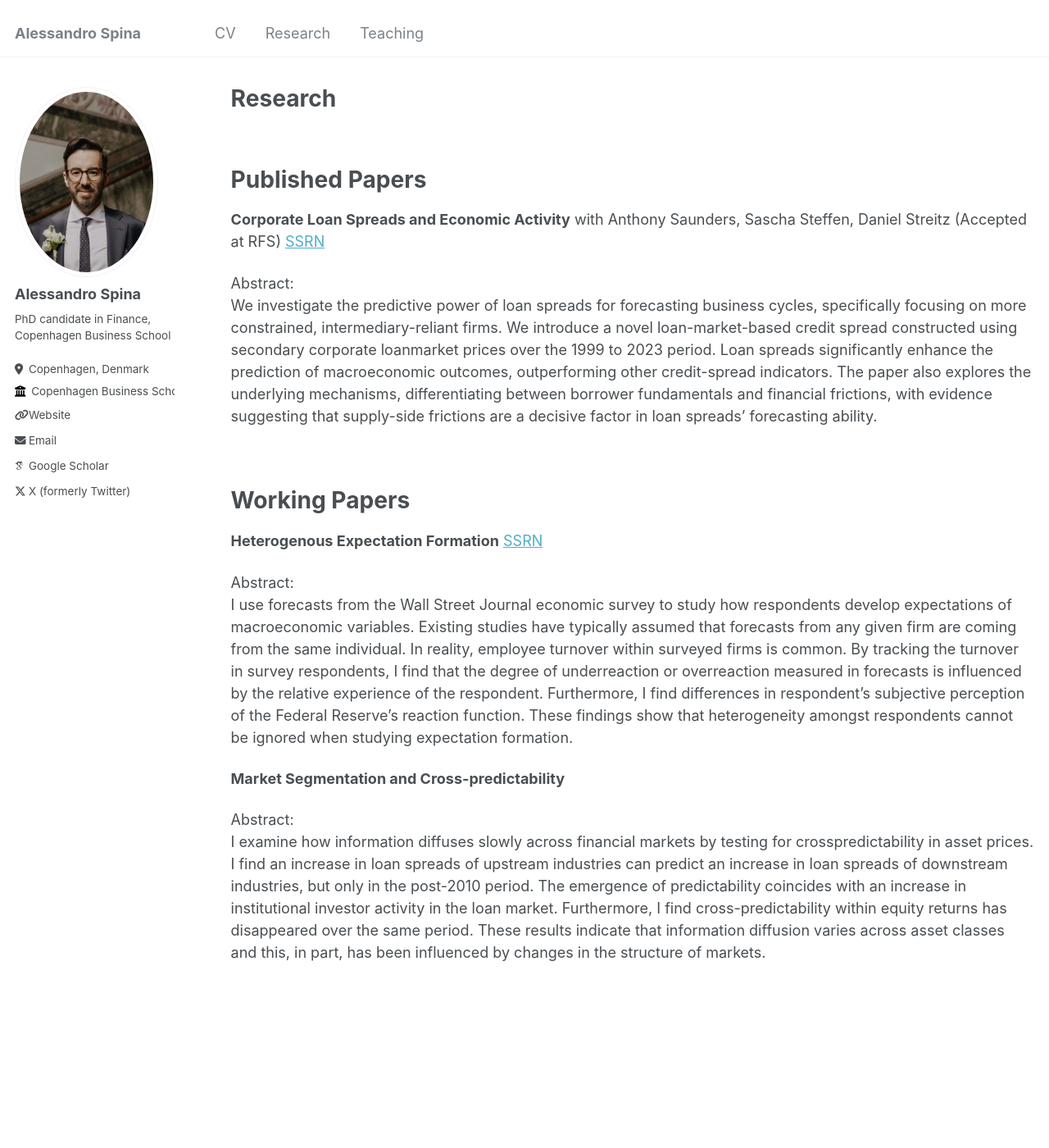
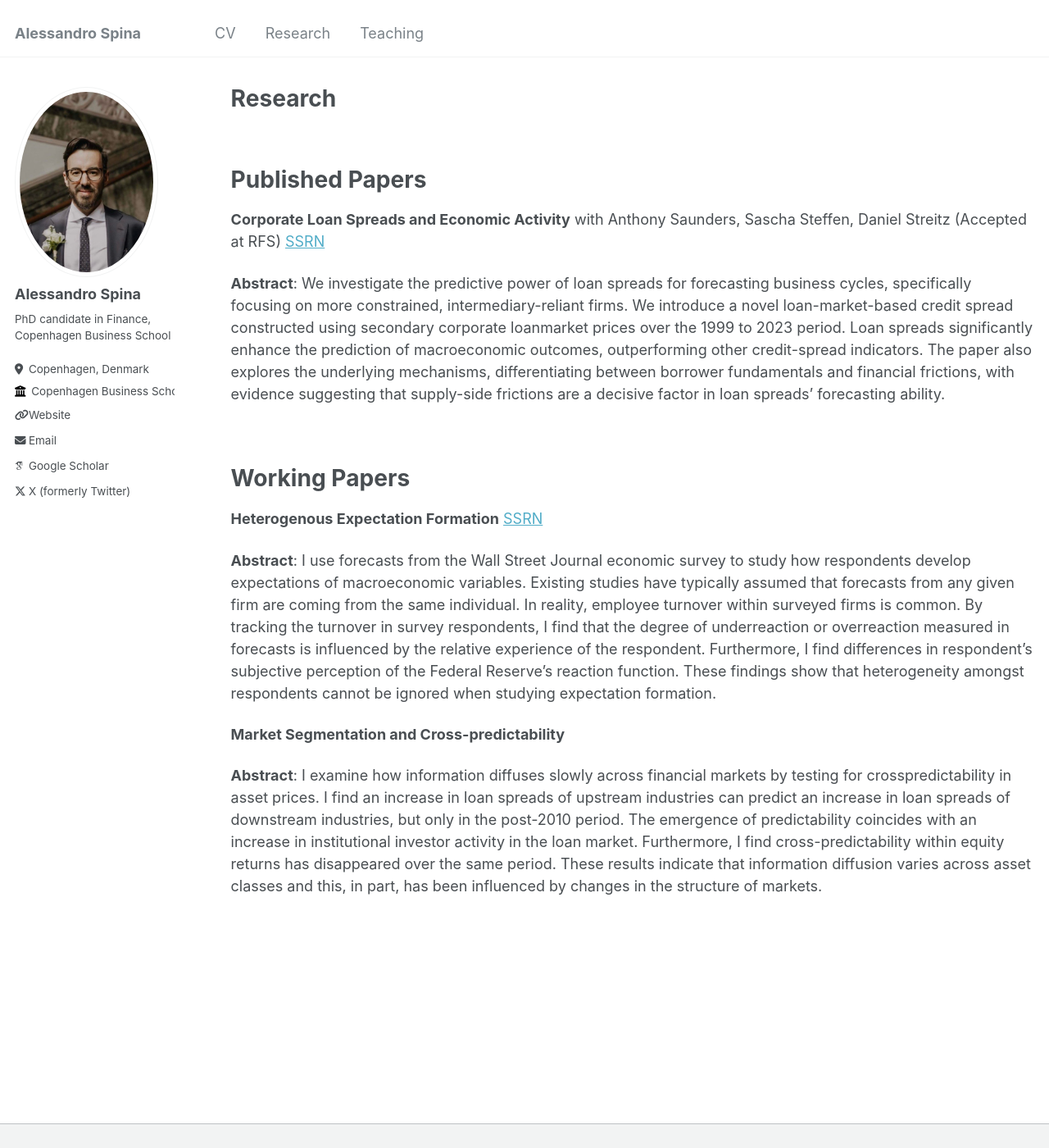
Before and after one commit to aspi6246/aspi6246.github.io, a Jekyll site: the page built from _pages/publications.md, in a window 1280 px wide and 1400 px high. Shown: the whole window at 82% size. Built offline with Jekyll 4.4.1, drawn with Linux system fonts in a browser that asks for light colours; some web fonts are replaced; part of the change alters nothing that is shown.

```diff
--- a/_pages/publications.md
+++ b/_pages/publications.md
@@ -13,8 +13,7 @@ Published Papers
 
 **Corporate Loan Spreads and Economic Activity** with Anthony Saunders, Sascha Steffen, Daniel Streitz (Accepted at RFS) [SSRN](https://papers.ssrn.com/sol3/papers.cfm?abstract_id=3717358)
 
-Abstract: <br>
-We investigate the predictive power of loan spreads for forecasting business cycles, specifically focusing on more constrained, intermediary-reliant firms. We introduce a novel loan-market-based credit spread constructed using secondary corporate loanmarket prices over the 1999 to 2023 period. Loan spreads significantly enhance the prediction of macroeconomic outcomes, outperforming other credit-spread indicators. The paper also explores the underlying mechanisms, differentiating between borrower fundamentals and financial frictions, with evidence suggesting that supply-side frictions are a decisive factor in loan spreads’ forecasting ability.
+**Abstract**: We investigate the predictive power of loan spreads for forecasting business cycles, specifically focusing on more constrained, intermediary-reliant firms. We introduce a novel loan-market-based credit spread constructed using secondary corporate loanmarket prices over the 1999 to 2023 period. Loan spreads significantly enhance the prediction of macroeconomic outcomes, outperforming other credit-spread indicators. The paper also explores the underlying mechanisms, differentiating between borrower fundamentals and financial frictions, with evidence suggesting that supply-side frictions are a decisive factor in loan spreads’ forecasting ability.
 
 
 <br />
@@ -24,10 +23,8 @@ Working Papers
 
 **Heterogenous Expectation Formation** [SSRN](https://papers.ssrn.com/sol3/papers.cfm?abstract_id=4729915)
 
-Abstract: <br>
-I use forecasts from the Wall Street Journal economic survey to study how respondents develop expectations of macroeconomic variables. Existing studies have typically assumed that forecasts from any given firm are coming from the same individual. In reality, employee turnover within surveyed firms is common. By tracking the turnover in survey respondents, I find that the degree of underreaction or overreaction measured in forecasts is influenced by the relative experience of the respondent. Furthermore, I find differences in respondent’s subjective perception of the Federal Reserve’s reaction function. These findings show that heterogeneity amongst respondents cannot be ignored when studying expectation formation.
+**Abstract**: I use forecasts from the Wall Street Journal economic survey to study how respondents develop expectations of macroeconomic variables. Existing studies have typically assumed that forecasts from any given firm are coming from the same individual. In reality, employee turnover within surveyed firms is common. By tracking the turnover in survey respondents, I find that the degree of underreaction or overreaction measured in forecasts is influenced by the relative experience of the respondent. Furthermore, I find differences in respondent’s subjective perception of the Federal Reserve’s reaction function. These findings show that heterogeneity amongst respondents cannot be ignored when studying expectation formation.
 
 **Market Segmentation and Cross-predictability**
 
-Abstract: <br>
-I examine how information diffuses slowly across financial markets by testing for crosspredictability in asset prices. I find an increase in loan spreads of upstream industries can predict an increase in loan spreads of downstream industries, but only in the post-2010 period. The emergence of predictability coincides with an increase in institutional investor activity in the loan market. Furthermore, I find cross-predictability within equity returns has disappeared over the same period. These results indicate that information diffusion varies across asset classes and this, in part, has been influenced by changes in the structure of markets.
+**Abstract**: I examine how information diffuses slowly across financial markets by testing for crosspredictability in asset prices. I find an increase in loan spreads of upstream industries can predict an increase in loan spreads of downstream industries, but only in the post-2010 period. The emergence of predictability coincides with an increase in institutional investor activity in the loan market. Furthermore, I find cross-predictability within equity returns has disappeared over the same period. These results indicate that information diffusion varies across asset classes and this, in part, has been influenced by changes in the structure of markets.
```
